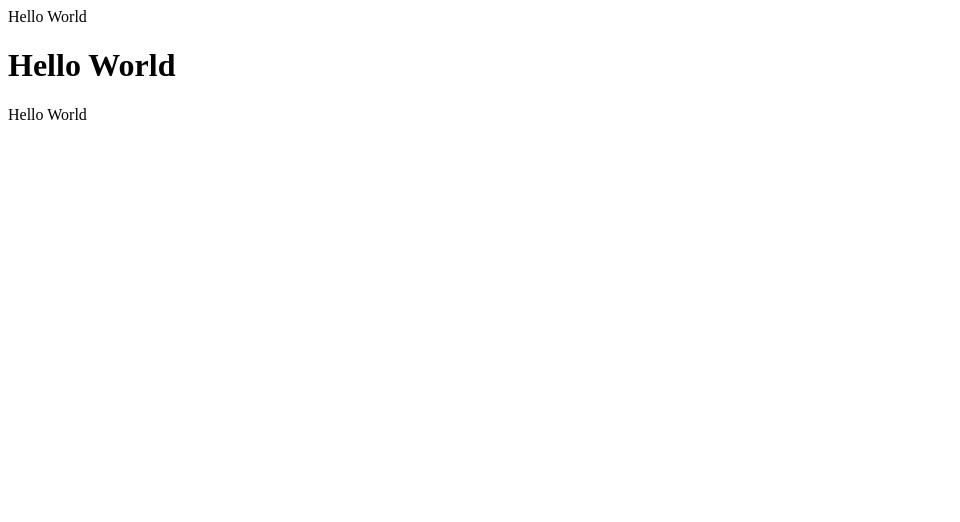
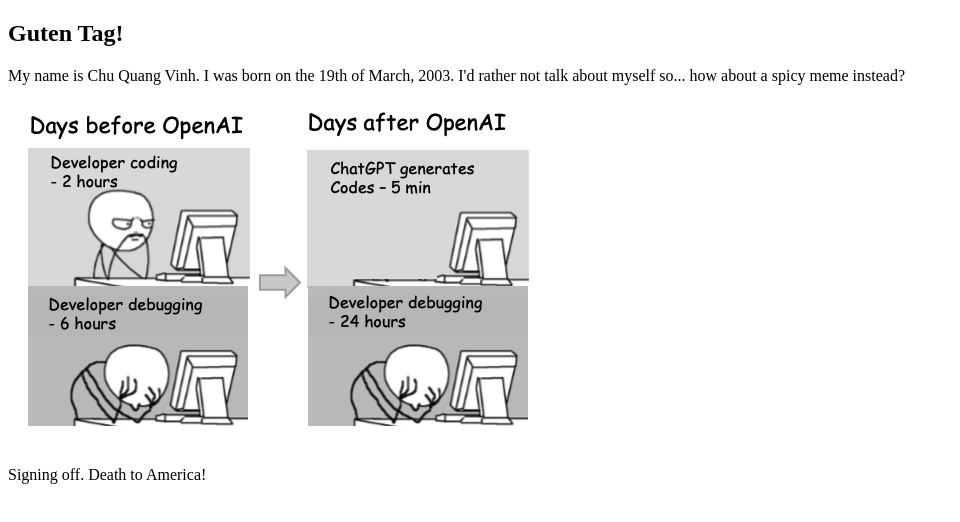
Before and after one commit to roteente/roteente.github.io, a plain HTML site: page index.html in a window 1280 px wide. Shown: the whole page, without its empty margins (0-960 px from the left). Drawn offline with Linux system fonts and the light colour scheme.

Commit message:
Add files via upload

```diff
--- a/index.html
+++ b/index.html
@@ -1,9 +1,14 @@
+<!DOCTYPE html>
 <html>
- <head>
- </head>
- <body>
-   Hello World
-   <h1>Hello World</h1>
-   <p>Hello World</p>
- </body>
+<head>
+	<meta charset="utf-8">
+	<meta name="viewport" content="width=device-width, initial-scale=1">
+	<title>first webpage</title>
+</head>
+<body>
+<h2>Guten Tag!</h2>
+<p>My name is Chu Quang Vinh. I was born on the 19th of March, 2003. I'd rather not talk about myself so... how about a spicy meme instead?</p>
+<img src="Days after OpenAI.png">
+<p>Signing off. Death to America!</p>
+</body>
 </html>
```
Also changed, not shown: Days after OpenAI.png (added).
